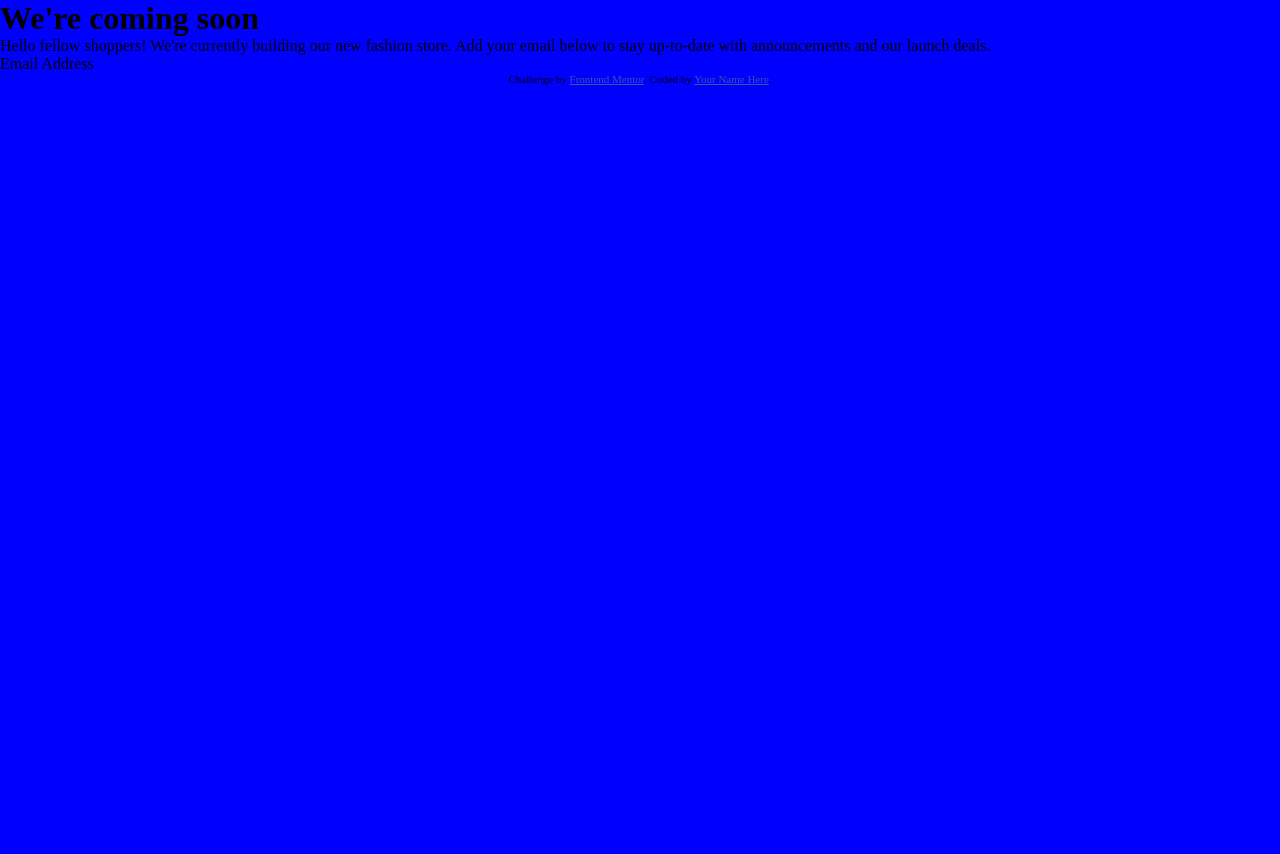
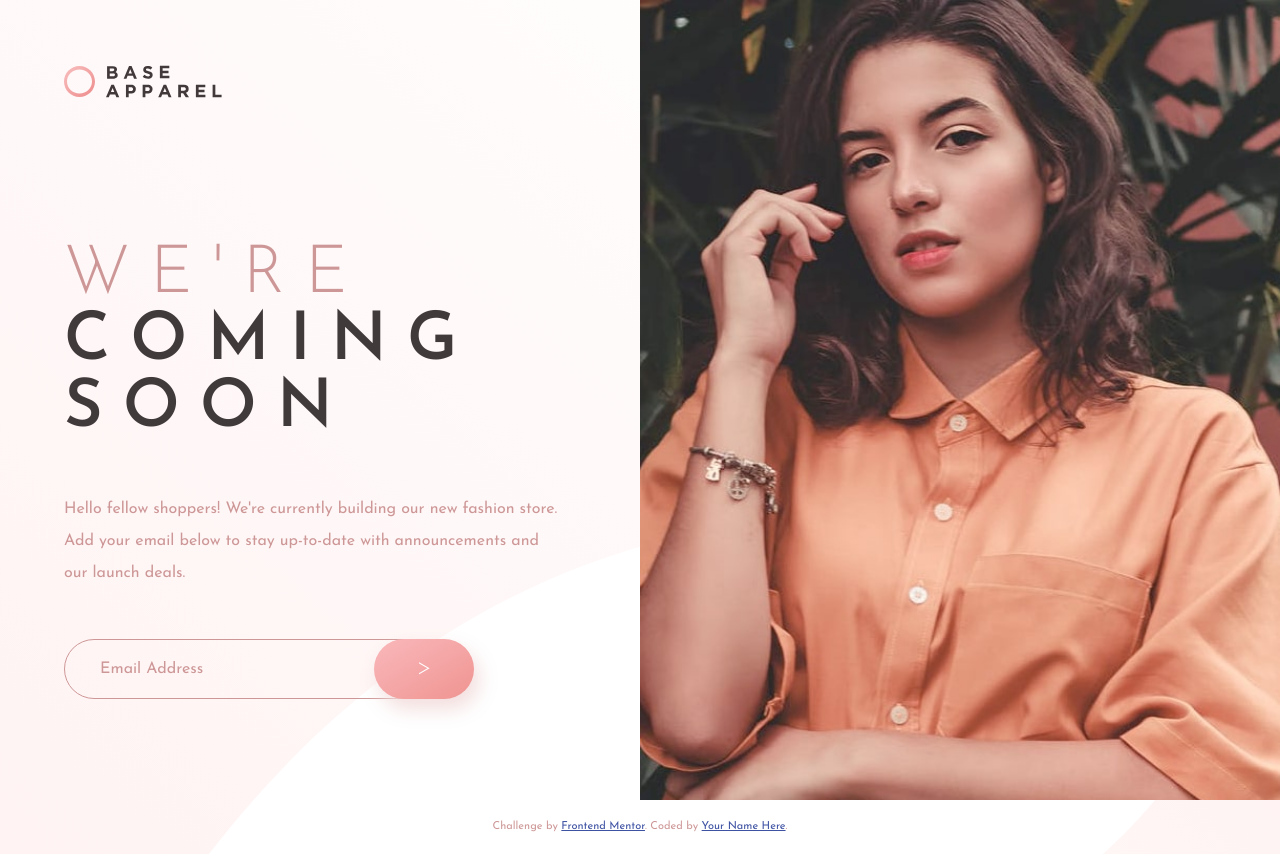
Before and after one commit to amiellito/base-apparel-coming-soon-master, a plain HTML site: page index.html in a window 1280 px wide. Before the commit the page ends 800 px from the top, so only its background shows below. Drawn offline with Linux system fonts and the light colour scheme.

Commit message:
Finished laying out for desktop

```diff
--- /dev/null
+++ b/button-nrml.css
@@ -0,0 +1,46 @@
+/**
+ * 1. Change the font styles in all browsers.
+ * 2. Remove the margin in Firefox and Safari.
+ */
+
+ button,
+ input,
+ optgroup,
+ select,
+ textarea {
+   font-family: inherit; /* 1 */
+   font-size: 100%; /* 1 */
+   line-height: 1.15; /* 1 */
+   margin: 0; /* 2 */
+ }
+
+ /**
+  * Show the overflow in IE.
+  * 1. Show the overflow in Edge.
+  */
+
+ button,
+ input { /* 1 */
+   overflow: visible;
+ }
+
+ /**
+  * Remove the inheritance of text transform in Edge, Firefox, and IE.
+  * 1. Remove the inheritance of text transform in Firefox.
+  */
+
+ button,
+ select { /* 1 */
+   text-transform: none;
+ }
+
+ /**
+  * Correct the inability to style clickable types in iOS and Safari.
+  */
+
+ button,
+ [type="button"],
+ [type="reset"],
+ [type="submit"] {
+   -webkit-appearance: button;
+ }
--- a/index.html
+++ b/index.html
@@ -6,19 +6,46 @@
 
   <link rel="icon" type="image/png" sizes="32x32" href="./images/favicon-32x32.png">
 
+  <link href="https://fonts.googleapis.com/css2?family=Josefin+Sans:wght@300;400;600&display=swap" rel="stylesheet">
+
   <link rel="stylesheet" href="style.css">
+  <link rel="stylesheet" href="button-nrml.css">
 
   <title>Frontend Mentor | Base Apparel coming soon page</title>
 
 </head>
 <body>
 
-  <h1>We're coming soon</h1>
+<div class="container">
 
-  <p>Hello fellow shoppers! We're currently building our new fashion store.
-  Add your email below to stay up-to-date with announcements and our launch deals.</p>
+<div class="left">
+        <div class="main">
+          <div class="logo">
+            <img src="/images/logo.svg" alt="logo">
+          </div>
 
-  <form>Email Address</form>
+          <div class="title">
+            <h1><span class="h1-em">We're</span><br> coming<br> soon</h1>
+          </div>
+
+          <div class="copy">
+            <p>Hello fellow shoppers! We're currently building our new fashion store.
+            Add your email below to stay up-to-date with announcements and our launch deals.</p>
+          </div>
+
+          <div class="eform">
+            <input type ="text" placeholder="Email Address">
+            <button class="btn" type="submit">></button>
+          </div>
+        </div>
+</div>
+
+<div class="right">
+        <div class="hero-d">
+        </div>
+</div>
+
+</div>
 
   <footer>
     <p class="attribution">
--- a/style.css
+++ b/style.css
@@ -14,5 +14,115 @@
 }
 
 body {
-	background-color:blue;
+	font-family: 'Josefin Sans', sans-serif;
+	background-image: url(/images/bg-pattern-desktop.svg);
+	background-size: cover;
+	background-repeat: no-repeat;
 }
+
+.container{
+	display: grid;
+	grid-template-columns: repeat(2, 1fr);
+
+}
+
+/* MAIN COPY */
+.left{
+	padding: 0 auto;
+}
+
+.main{
+	display: inline-block;
+	width: 500px;
+	margin: 0 10%;
+}
+
+.logo{
+	padding-top: 65px;
+}
+
+h1 {
+	padding-top: 140px;
+	font-size: 50pt;
+	text-transform: uppercase;
+	letter-spacing: .3em;
+	color: hsl(0, 6%, 24%);
+}
+
+.h1-em {
+	font-weight: 300;
+	color: hsl(0, 36%, 70%);
+}
+
+.copy {
+	padding-top: 50px;
+	font-size: 16;
+}
+
+p {
+	color: hsl(0, 36%, 70%);
+	line-height: 2em;
+}
+
+.eform {
+	padding-top: 50px;
+	position: relative;
+}
+
+input[type=text] {
+	color:hsl(0, 36%, 70%);
+  width: 400px;
+  padding: 20px 35px;
+	display: inline-block;
+	outline: none;
+  border: 1px solid hsl(0, 36%, 70%);
+  border-radius: 50px;
+	box-sizing: border-box;
+	background-color : rgba(0, 0, 0, 0);
+}
+
+::placeholder {
+	color:hsl(0, 36%, 70%);
+}
+
+.btn {
+	background-image:linear-gradient( to right bottom,  #FAB8BB, #EF9491 );
+	color: #fff;
+	font-size: x-large;
+	font-weight: 300;
+	border: 0;
+	width: 100px;
+	height: 60px;
+	outline: none;
+	position: absolute;
+	border-radius: 50px;
+	left: 310px;
+	filter:drop-shadow(5px 10px 10px #F2DDDC);
+}
+
+button:hover {
+	transform: scale(1.1);
+	filter:drop-shadow(5px 10px 10px rgb(190, 162, 162));
+	background-image:linear-gradient( to right bottom,  #FAB8BB, #FD9591 );
+}
+
+button:active {
+	transform: scale(1);
+}
+
+
+/* HERO IMAGE */
+
+.hero-d{
+	background-image: url(/images/hero-desktop.jpg);
+	background-position: top right;
+	background-size: cover;
+	background-repeat: no-repeat;
+	height: 100vh;
+}
+
+/* FOOTER */
+
+footer{
+	margin: 1em auto;
+}
```
Also changed, not shown: 1 other file.
